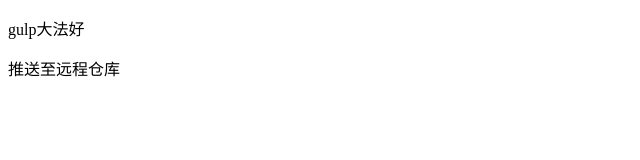
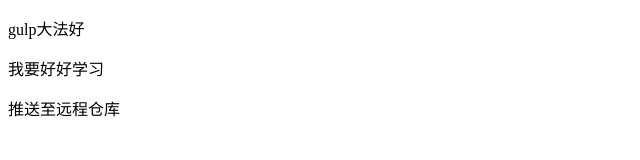
Before and after one commit to JYTONE/code-01, a plain HTML site: page index.html in a window 1280 px wide. Shown: the whole page, without its empty margins (0-640 px from the left). Drawn offline with Linux system fonts and the light colour scheme.

Commit message:
Update index.html

```diff
--- a/index.html
+++ b/index.html
@@ -6,6 +6,7 @@
 </head>
 <body>
  <p>gulp大法好</p>
+  <p>我要好好学习</p>
   <p>推送至远程仓库</p>
 </body>
 </html>
```
